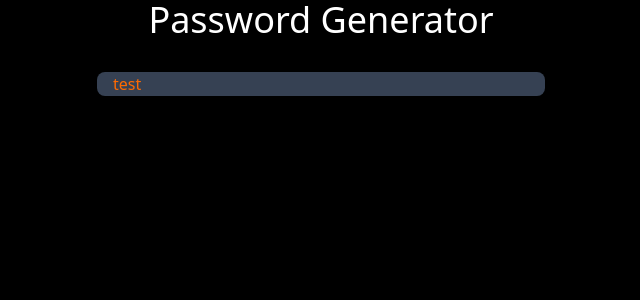
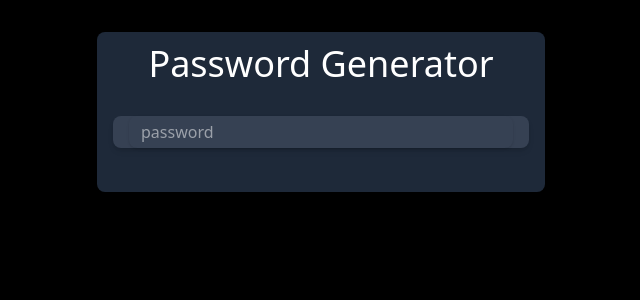
Before and after one commit to ayoncoding404/Password-Generator, a React (Vite) app: page / in a window 1280 px wide. Shown: the top 300 px of the page, without its empty margins (319-959 px from the left). Built offline with nearby package versions, Linux system fonts and the light colour scheme.

Commit message:
create input

```diff
--- a/src/App.jsx
+++ b/src/App.jsx
@@ -13,18 +13,30 @@ function App() {
     if (numAllowed) string += "0123456789";
     if (char) string += "!@#$%^&*_~";
 
-    for (let i = 1; i <= Array.length; i++) {
+    for (let i = 1; i <= array.length; i++) {
       let char = Math.floor(Math.random() * string.length + 1);
-      password = string.charAt(char)
+      password = string.charAt(char);
     }
 
-     setPass(password);
-
+    setPass(password);
   }, [length, numAllowed, char, setPass]);
   return (
-    <div>
+    <div className="w-full max-w-md mx-auto shadow-md rounded-lg px-4 py-3 my-8 bg-gray-800">
       <h1 className="text-white text-4xl text-center">Password Generator</h1>
-      <div className="w-full max-w-md mx-auto shadow-md rounded-lg px-4 my-8 text-orange-500 bg-gray-700">test</div>
+      <div
+        className="w-full max-w-md mx-auto shadow-md rounded-lg px-4 my-8 text-white
+      bg-gray-700 text-center"
+      >
+        <div className="flex shadow rounded-lg overflow-hidden mb-4">
+          <input
+            type="text"
+            value={pass}
+            className="outline-none w-full py-1 px-3"
+            placeholder="password"
+            readOnly
+          />
+        </div>
+      </div>
     </div>
   );
 }
```
